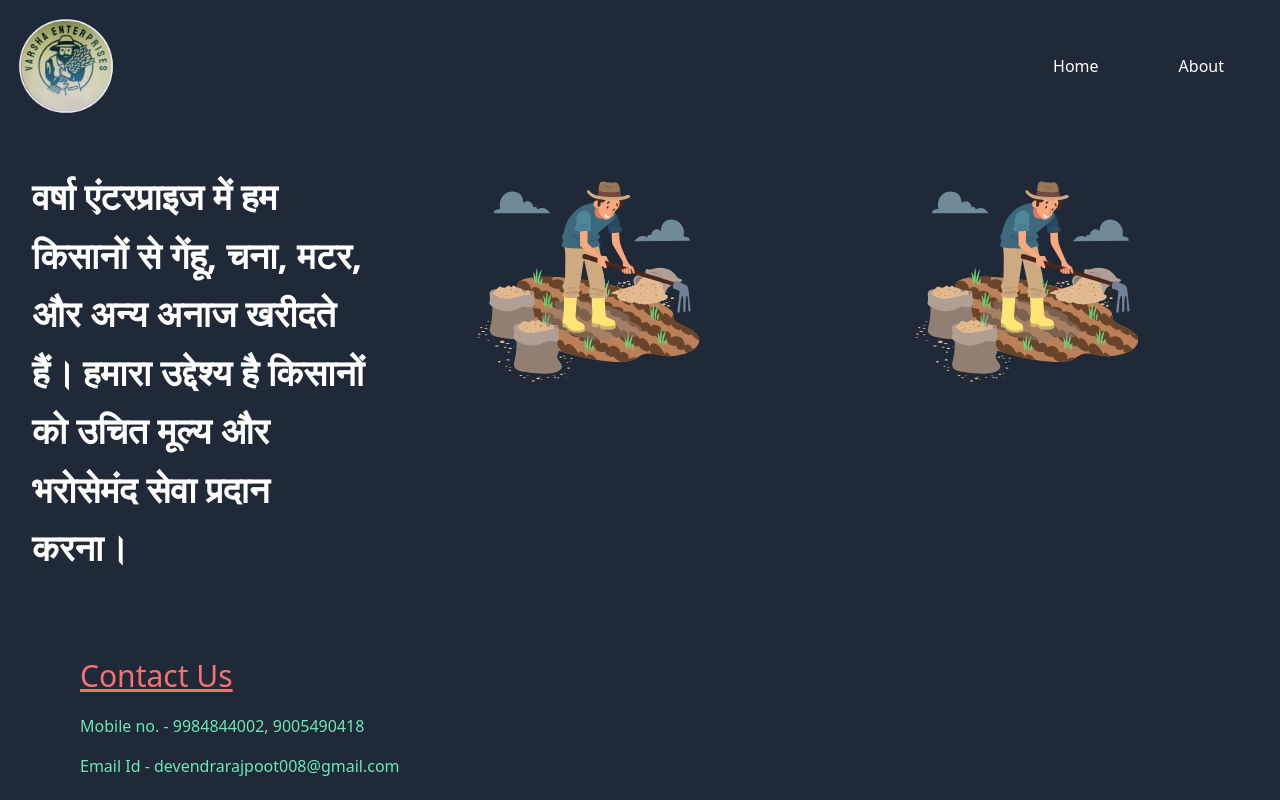
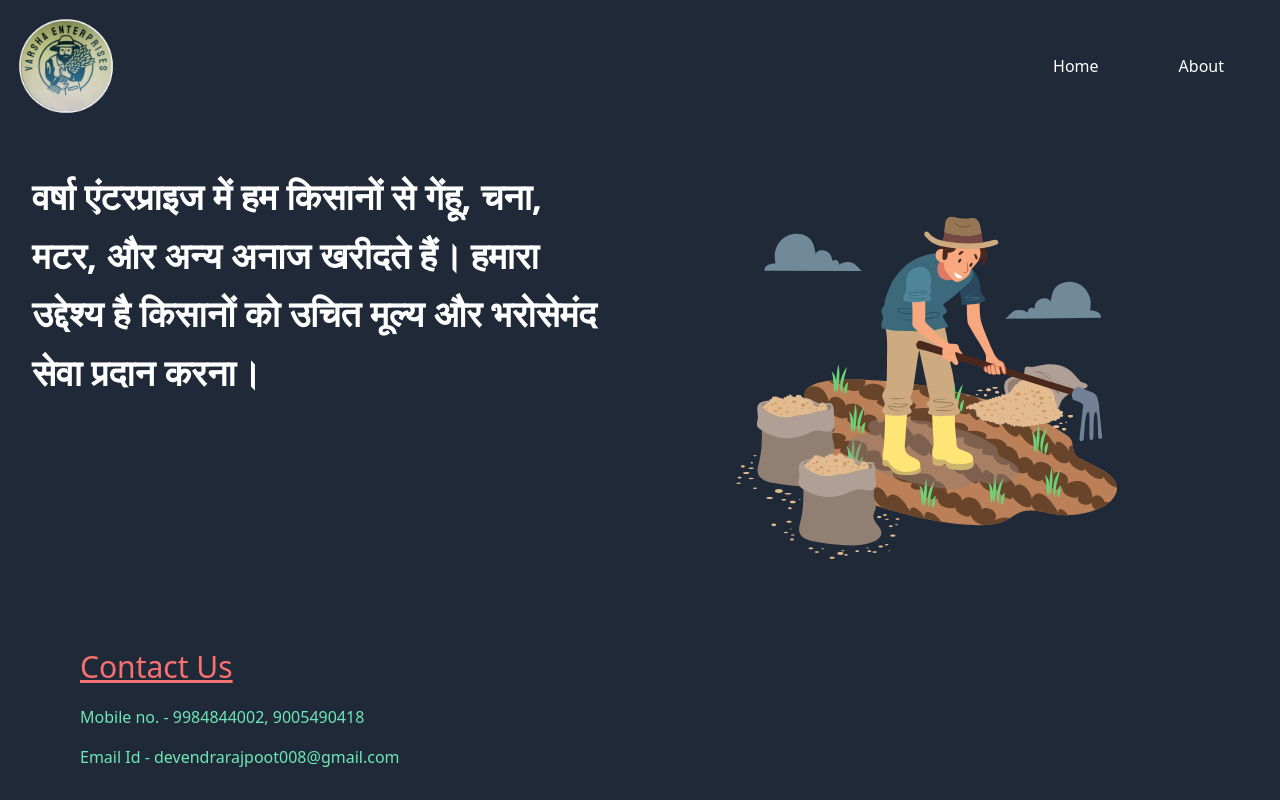
Before and after one commit to nikh022/enterprise, a React (Vite) app: page / in a window 1280 px wide. Shown: the top 800 px of the page. Built offline with nearby package versions, Linux system fonts and the light colour scheme.

Commit message:
remove double farmer image

```diff
--- a/src/pages/home.jsx
+++ b/src/pages/home.jsx
@@ -14,9 +14,6 @@ export default function Home() {
             <img className="h-auto max-w-full " height={500} width={500} src="src/assets/farming.svg" alt="image description"/>
 
             </div>
-            <div className="mx-20">
-                <img className="h-auto max-w-full " height={500} width={500} src="src/assets/farming.svg" alt="image description" />
-            </div>
         </div>
     )
 }
```
